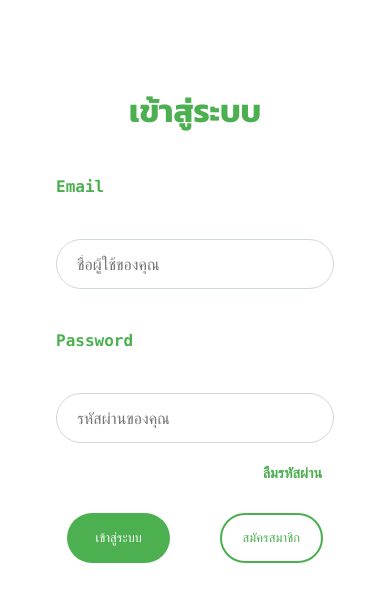
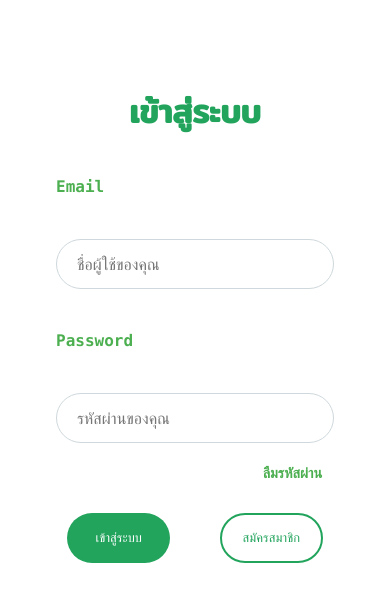
Before and after one commit to PearAmp/School-web, a Nuxt app: page / in a window 390 px wide. Shown: the top 602 px of the page. Built offline with nearby package versions, Linux system fonts and the light colour scheme.

Commit message:
add responsive mb ip

```diff
--- a/assets/css/app.scss
+++ b/assets/css/app.scss
@@ -1,3 +1,3 @@
 h1 {
-    font-family: "Kanit", sans-serif !important;
+    font-family: 'DM Sans';
 }
--- a/assets/css/main.scss
+++ b/assets/css/main.scss
@@ -1,3 +1,5 @@
 @import url('https://fonts.googleapis.com/css2?family=Kanit:ital,wght@0,100;0,200;0,300;0,400;0,500;0,600;0,700;0,800;0,900;1,100;1,200;1,300;1,400;1,500;1,600;1,700;1,800;1,900&family=Prompt:ital,wght@0,100;0,200;0,300;0,400;0,500;0,600;0,700;0,800;0,900;1,100;1,200;1,300;1,400;1,500;1,600;1,700;1,800;1,900&family=Sarabun:ital,wght@0,100;0,200;0,300;0,400;0,500;0,600;0,700;0,800;1,100;1,200;1,300;1,400;1,500;1,600;1,700;1,800&display=swap');
 @import url('https://fonts.googleapis.com/css2?family=Prompt:wght@300&display=swap');
+@import url('https://fonts.googleapis.com/css2?family=Mitr&family=Prompt:wght@500&display=swap');
+@import url('https://fonts.googleapis.com/css2?family=DM+Sans:wght@700&family=Mitr:wght@400;500&family=Prompt:wght@500&display=swap');
 @import './app.scss';
--- a/components/SigninPage/SigninPage.vue
+++ b/components/SigninPage/SigninPage.vue
@@ -1,7 +1,7 @@
 <template>
 <div class="container">
     <v-row class="text-center">
-        <v-col cols="12" md="6" sm="6" class="topcontent">
+        <v-col cols="12" md="6" sm="12" class="topcontent">
             <h1>เข้าสู่ระบบ</h1>
             <div class="formInput mt-10">
                 <form action="" class="text-left">
@@ -28,7 +28,7 @@
                 </v-row>
             </div>
         </v-col>
-        <v-col cols="12" md="6" sm="6" class="imgeBg"></v-col>
+        <v-col cols="12" md="6" sm="12" class="imgeBg"></v-col>
     </v-row>
 
 </div>
@@ -50,7 +50,9 @@ export default {
 
 }
 h1 {
-    color: #4CAF50;
+    color: #22A45D;
+   font-family: 'Mitr', sans-serif;
+
 }
 .topcontent {
     margin-top: 15%;
@@ -78,6 +80,7 @@ label {
 .formInput {
     margin-left: 120px;
     margin-right: 120px;
+    font-family: 'DM Sans';
 }
 .ignor {
     text-align: right;
@@ -107,13 +110,13 @@ label {
 
 .signinbutton {
   background-color: white;
-  color: #4CAF50;
-  border: 2px solid #4CAF50;
+  color: #22A45D;
+  border: 2px solid #22A45D;
   font-family: "Lucida Console", "Courier New", monospace;
 }
 
 .signinbutton:hover {
-  background-color: #4CAF50;
+  background-color: #22A45D;
   color: white;
 }
 .login {
@@ -128,7 +131,7 @@ label {
   cursor: pointer;
   border-radius: 50px;
   width: 25%;
-  background-color: #4CAF50;
+  background-color: #22A45D;
   font-family: "Lucida Console", "Courier New", monospace;
 }
 .space {
@@ -179,8 +182,13 @@ label {
 
 }
 @media screen and (min-width: 768px) and (max-width: 991px) {
-//    .imgeBg {
-//         display: none;
-//     }
+   .imgeBg {
+        display: none;
+    }
+    .topcontent {
+        padding-left: 100px;
+        padding-right: 100px;
+    }
+
 }
 </style>
```
